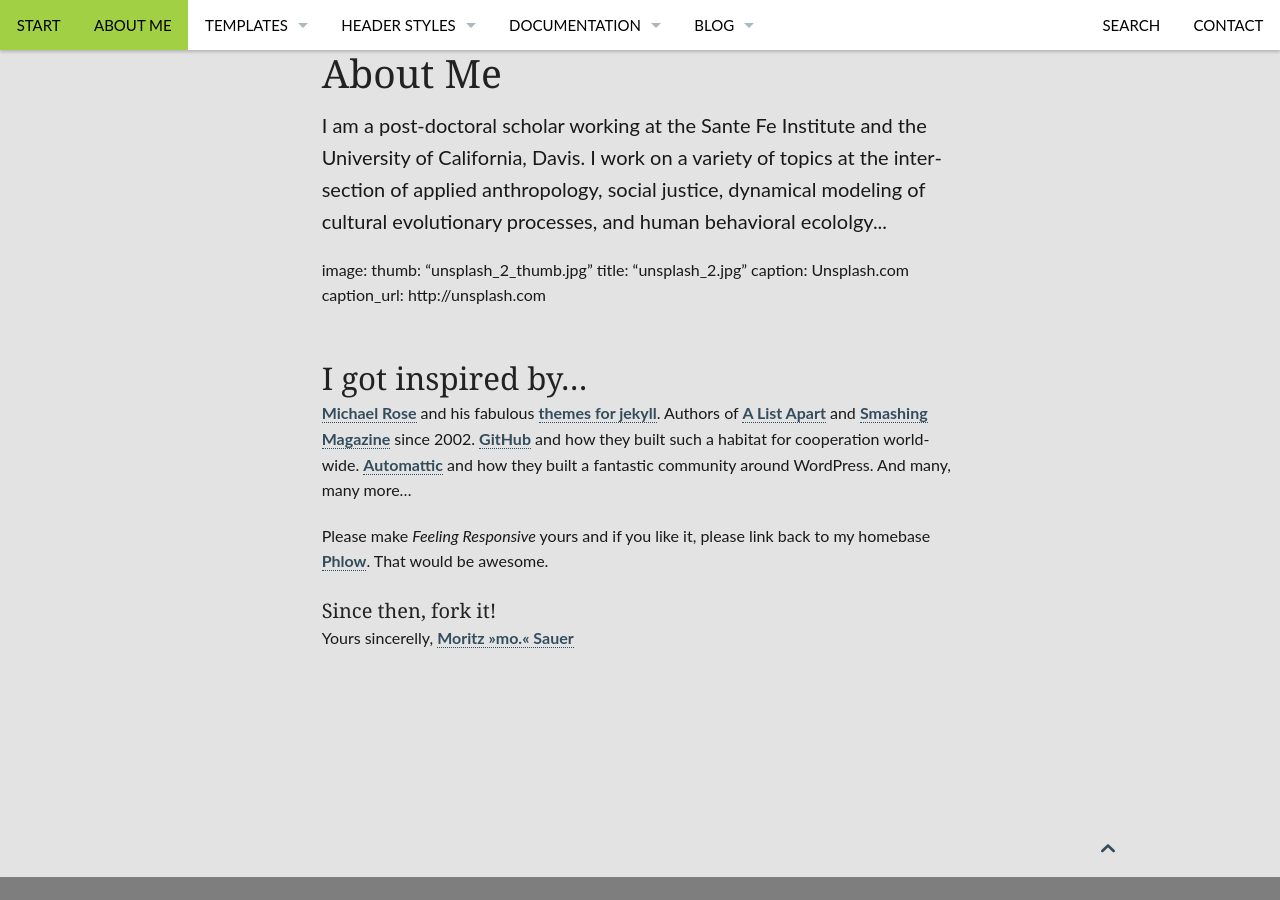
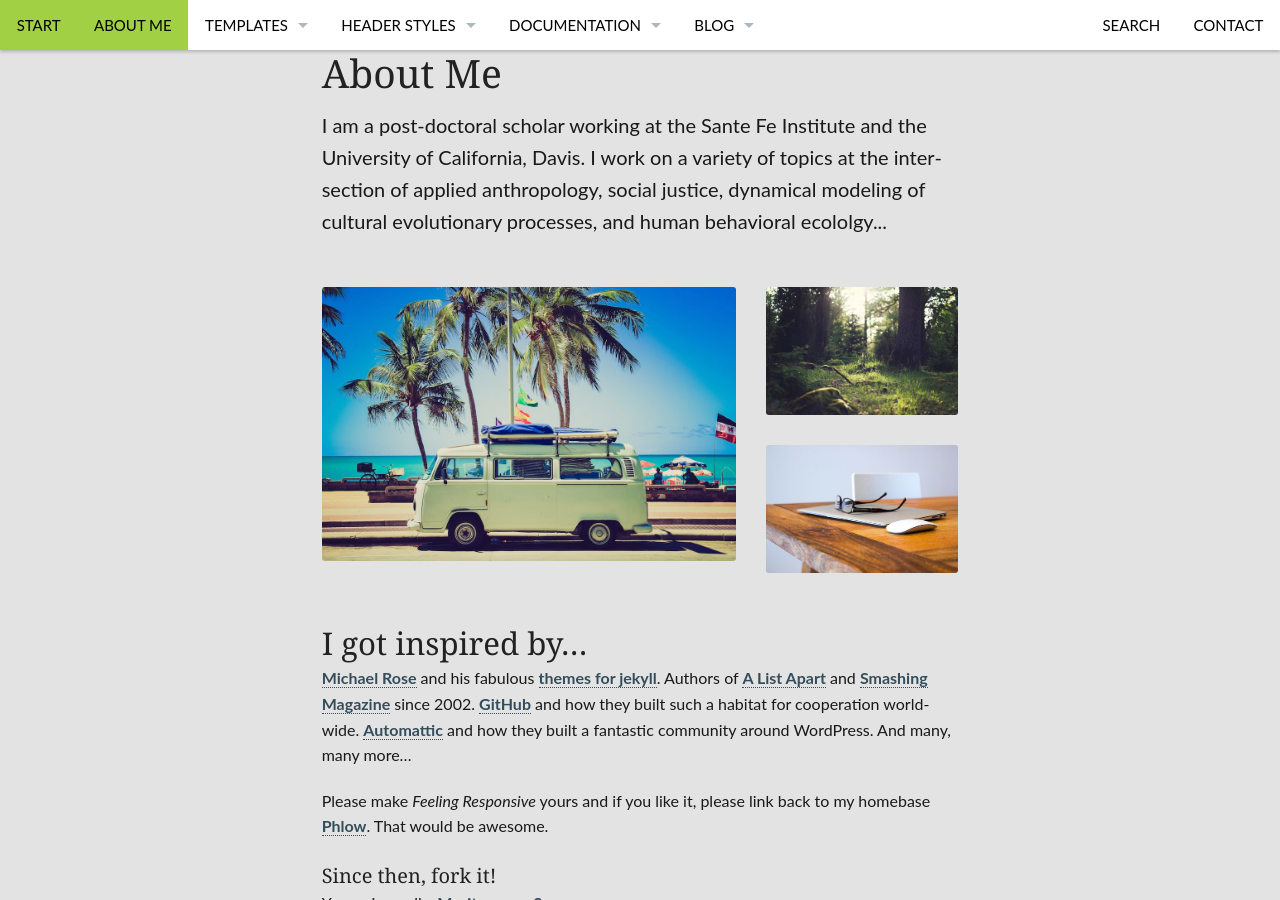
Before and after one commit to Ctross/Ctross.github.io, a Jekyll site: the page built from pages/about-me.md, in a window 1280 px wide and 900 px high, scrolled down 344 px. Built offline with Jekyll 4.4.1, drawn with Linux system fonts in a browser that asks for light colours.

Commit message:
Update about-me.md

```diff
--- a/pages/about-me.md
+++ b/pages/about-me.md
@@ -7,11 +7,17 @@ permalink: "/about-me/"
 header:
     image_fullwidth: "header_drop.jpg"
 ---
-image:
-    thumb: "unsplash_2_thumb.jpg"
-    title: "unsplash_2.jpg"
-    caption: Unsplash.com
-    caption_url: http://unsplash.com
+<div class="row">
+    <div class="medium-8 columns t30">
+    <img src="{{ site.url }}/images/unsplash_6.jpg" alt="">
+    </div><!-- /.medium-8.columns -->
+
+    <div class="medium-4 columns t30">
+      <img src="{{ site.url }}/images/unsplash_5.jpg" alt="">
+      <img class="t30" src="{{ site.url }}/images/unsplash_7.jpg" alt="">
+    </div><!-- /.medium-4.columns -->
+
+</div><!-- /.row -->
 
 ## I got inspired by...
 
```
